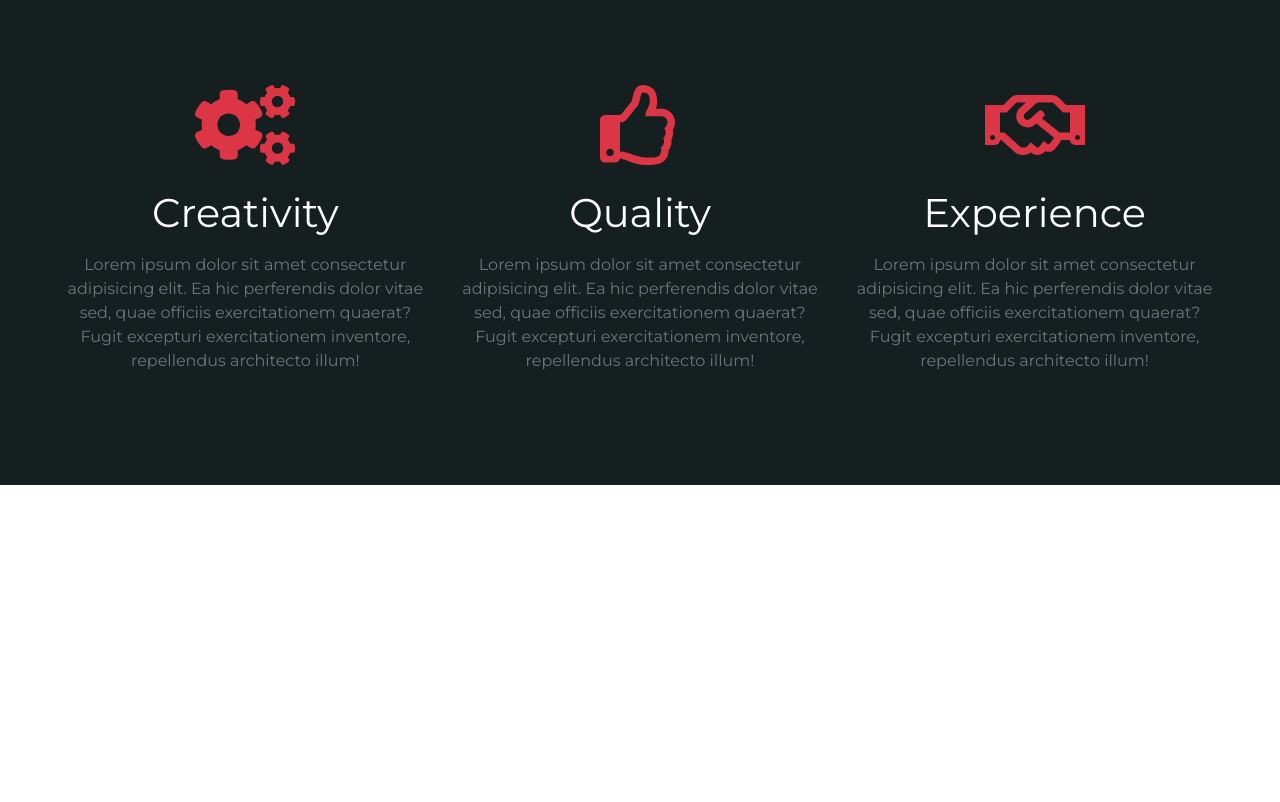
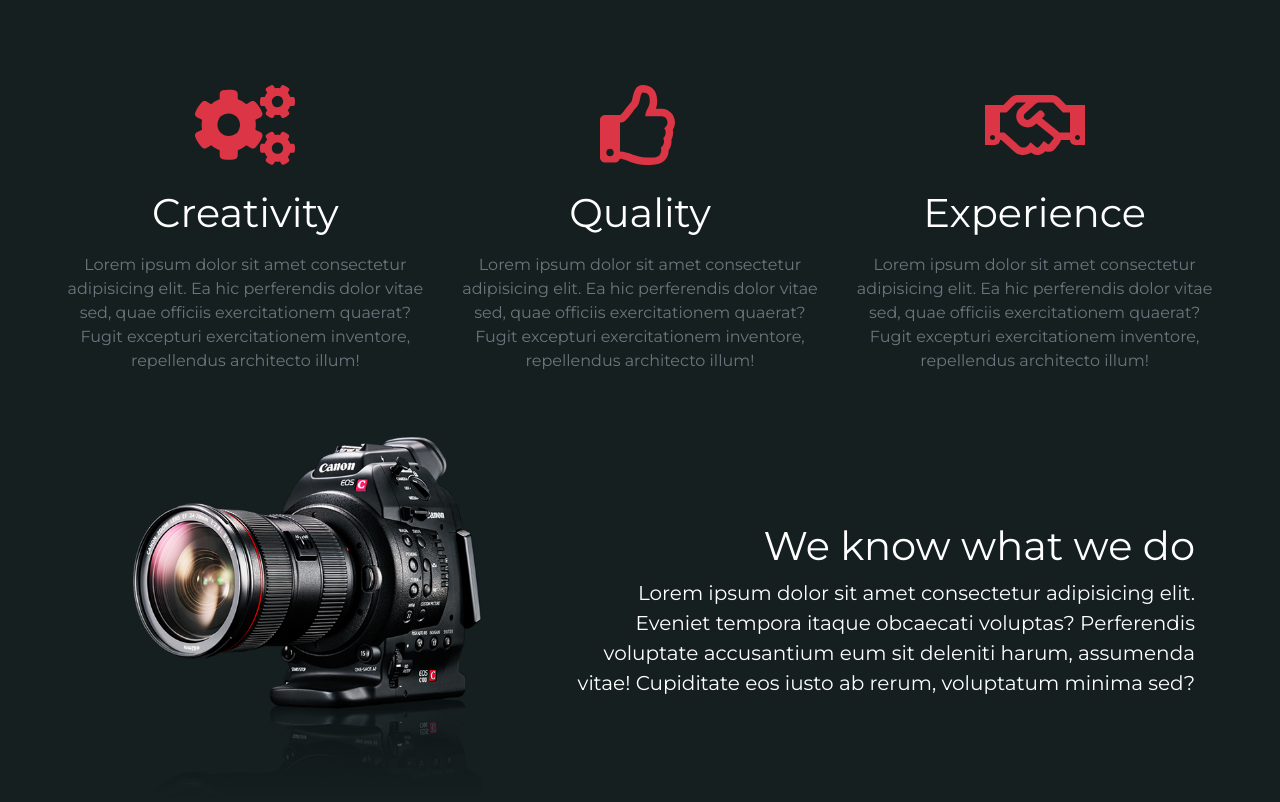
Before and after one commit to unicdeve/photoX, a plain HTML site: page index.html in a window 1280 px wide. Shown: the part 1056-1858 px from the top of the page. Before the commit the page ends 1541 px from the top, so only its background shows below. Drawn offline with nearby package versions, Linux system fonts and the light colour scheme.

Commit message:
our mission animation effects

```diff
--- a/index.html
+++ b/index.html
@@ -104,6 +104,20 @@
         </div>
       </div>
     </div>
+
+    <div class="container">
+      <div class="row align-items-center">
+        <div class="col-lg-5 text-center">
+          <img src="images/camera.png" width="350" class="img-fluid camera-img">
+        </div>
+        <div class="col-lg-7 text-white text-lg-right text-center mission-text">
+          <h1>We know what we do</h1>
+          <p class="lead">Lorem ipsum dolor sit amet consectetur adipisicing elit. Eveniet tempora itaque obcaecati
+            voluptas? Perferendis voluptate accusantium eum sit deleniti harum, assumenda vitae! Cupiditate eos iusto ab
+            rerum, voluptatum minima sed?</p>
+        </div>
+      </div>
+    </div>
   </section>
   <!-- end of mission -->
 
--- a/script.js
+++ b/script.js
@@ -11,4 +11,15 @@ $(document).ready(function () {
       $('.nav-menu').removeClass('custom-navbar');
     }
   });
+
+  $(window).scroll(function () {
+    let position = $(this).scrollTop();
+    if (position >= 650) {
+      $('.camera-img').addClass('fromLeft');
+      $('.mission-text').addClass('fromRight');
+    } else {
+      $('.camera-img').removeClass('fromLeft');
+      $('.mission-text').removeClass('fromRight');
+    }
+  });
 });
--- a/style.css
+++ b/style.css
@@ -108,4 +108,38 @@ header {
   margin: auto;
 }
 
+.fromLeft {
+  animation-name: fromLeft;
+  animation-duration: 3s;
+}
+
+.fromRight {
+  animation-name: fromRight;
+  animation-duration: 3s;
+}
+
+@keyframes fromLeft {
+  0% {
+    transform: translateX(-120px);
+    opacity: 0;
+  }
+
+  100% {
+    transform: translateX(0);
+    opacity: 1;
+  }
+}
+
+@keyframes fromRight {
+  0% {
+    transform: translateX(30px);
+    opacity: 0;
+  }
+
+  100% {
+    transform: translateX(0);
+    opacity: 1;
+  }
+}
+
 /* end of mission */
```
